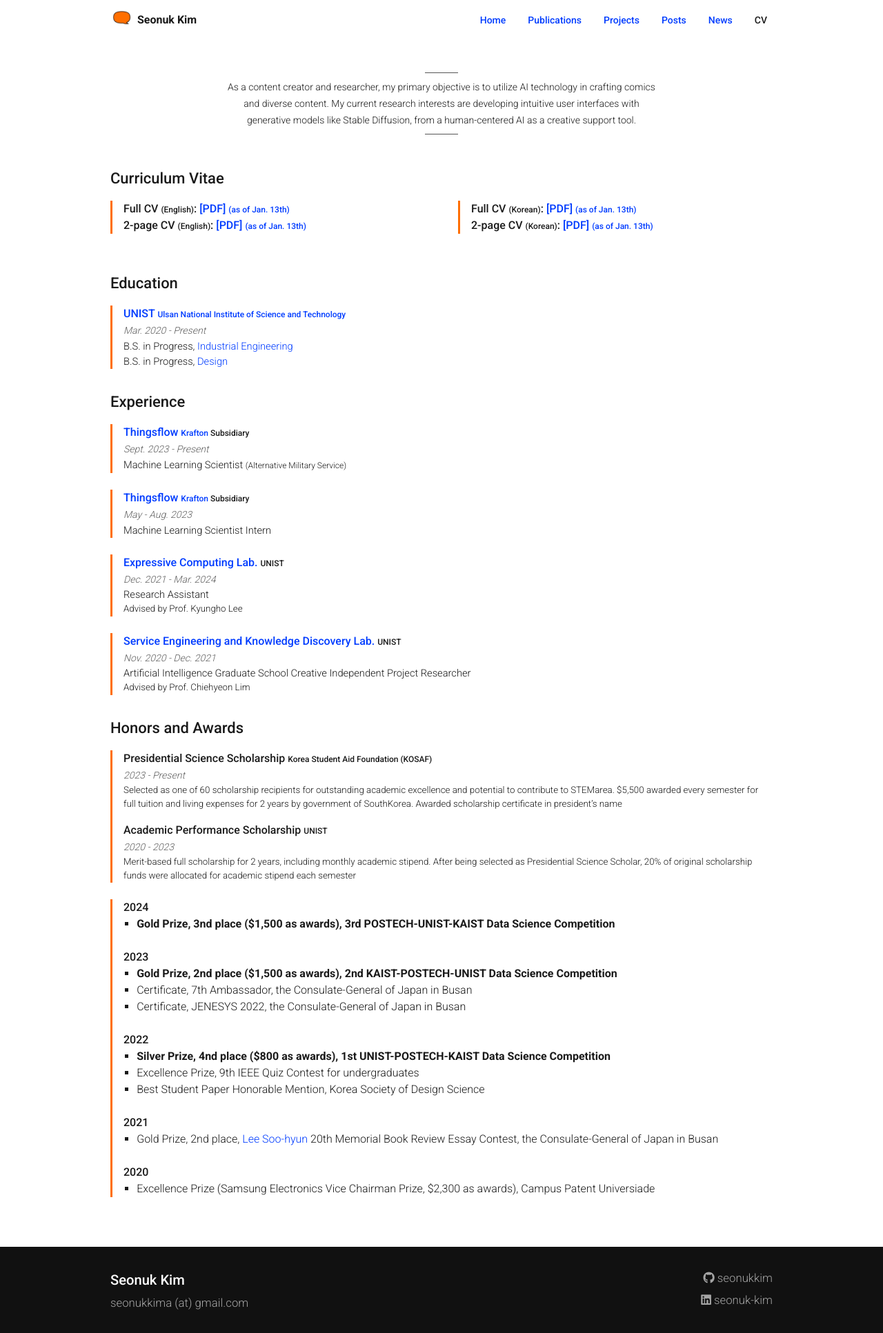
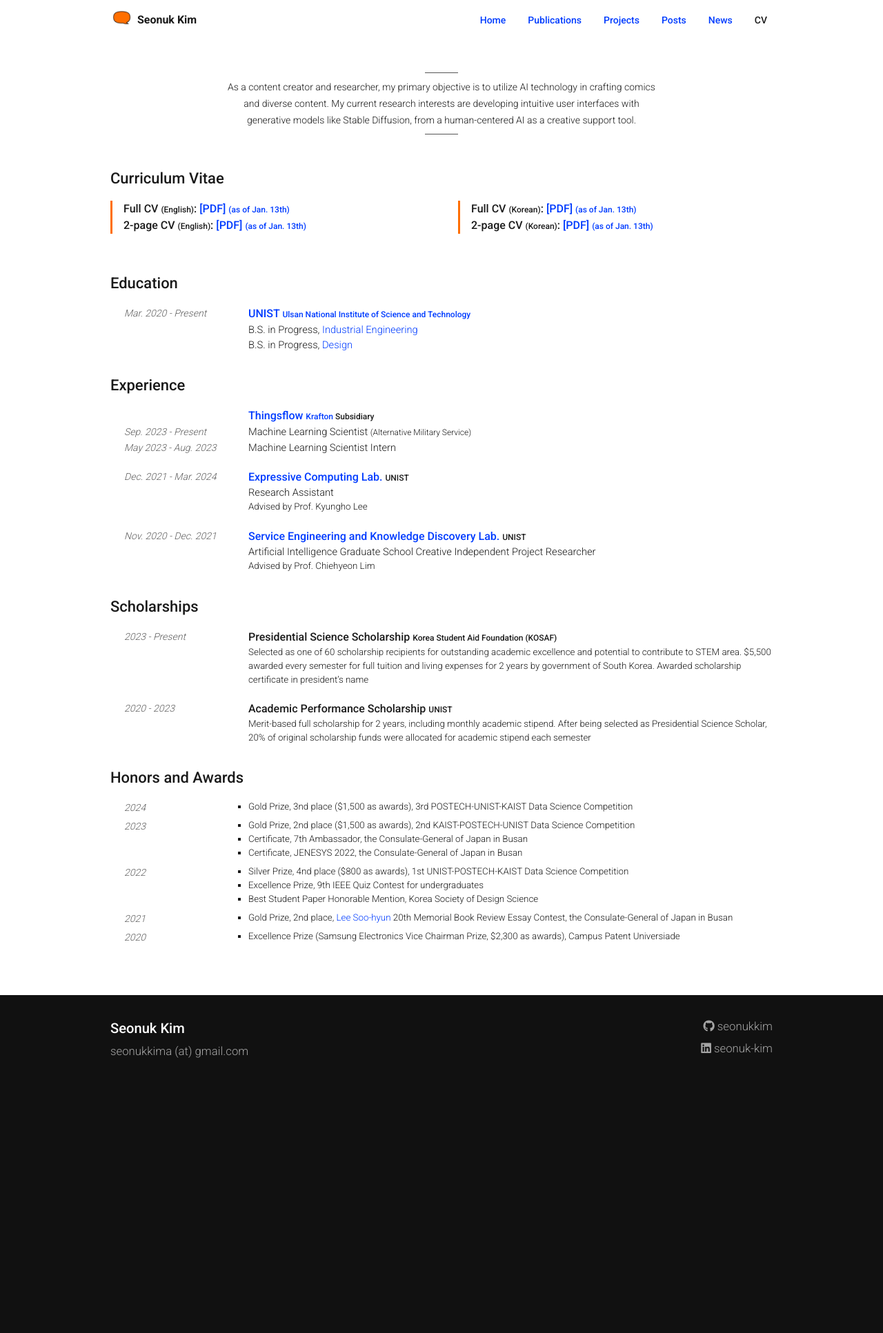
Before and after one commit to seonukkim/seonukkim.github.io, a Jekyll site: the page built from cv.md, in a window 1280 px wide. Shown: the whole page at 69% size. Built offline with Jekyll 4.4.1, drawn with Linux system fonts in a browser that asks for light colours; after the commit the page ends 1568 px from its top, so only the background shows below that.

Commit message:
update: cv page

```diff
--- a/cv.md
+++ b/cv.md
@@ -4,6 +4,30 @@
 permalink: /cv/
 order: 6
 ---
+<head>
+<style>
+.about-grid {
+    display: grid;
+    grid-template-columns: 160px auto;
+    column-gap: 40px;
+    font-size: 16px;
+    margin-top: 10px;
+    margin-bottom: 20px;
+}
+.about-grid .section-title {
+    margin: 0;
+    justify-self: start;
+    align-self: start;
+    font-size: 0.875em;
+    padding-top: 4px;
+    padding-left: 20px;
+}
+.section-title {
+    color: #606060;
+    font-style: italic;
+}
+</style>
+</head>
 
 <p class="sponsors">
 As a content creator and researcher, my primary objective is to utilize AI technology in crafting comics and diverse content. My current research interests are developing intuitive user interfaces with generative models like Stable Diffusion, from a human-centered AI as a creative support tool.
@@ -22,10 +46,10 @@
 </div>
 
 <h2>Education</h2>
-<div class="news-entries grid-1">
-<div class="entry-item course">
-    <h3 class="entry-title"><a href="https://www.unist.ac.kr/">UNIST <span style="font-size: 9pt;">Ulsan National Institute of Science and Technology</span></a></h3>
-    <p class="entry-meta">Mar. 2020 - Present</p>
+<div class="about-grid section">
+	<div class="section-title">Mar. 2020 - Present</div>
+	<div class="about-content">
+		<h3 class="entry-title"><a href="https://www.unist.ac.kr/">UNIST <span style="font-size: 9pt;">Ulsan National Institute of Science and Technology</span></a></h3>
     <p style="font-size: 11pt; line-height: 150%;">
       B.S. in Progress, <a href="https://ie.unist.ac.kr/">Industrial Engineering</a><br>
       B.S. in Progress, <a href="https://design.unist.ac.kr/">Design</a></p>
@@ -33,98 +57,106 @@
 </div>
 
 <h2>Experience</h2>
-<div class="news-entries grid-1">
-  <div class="entry-item course">
+<div class="about-grid section">
+	<div class="section-title"></div>
+	<div class="about-content">
       <h3 class="entry-title"><a href="https://thingsflow.com/">Thingsflow</a> <span style="font-size: 9pt;"><a href="https://www.krafton.com/">Krafton</a> Subsidiary</span></h3>
-      <p class="entry-meta">Sept. 2023 - Present</p>
-      <p style="font-size: 11pt; line-height: 150%;">
-        Machine Learning Scientist <span style="font-size: 9pt;"> (Alternative Military Service)</span>
-      </p>
   </div>
+  <div class="section-title">Sep. 2023 - Present</div>
+	<div class="about-content">
+    <p style="font-size: 11pt; line-height: 150%;">
+        Machine Learning Scientist <span style="font-size: 9pt;"> (Alternative Military Service)</span><br></p>
+  </div>
+  <div class="section-title">May  2023 - Aug. 2023</div>
+	<div class="about-content">
+    <p style="font-size: 11pt; line-height: 150%;">
+      Machine Learning Scientist Intern <br></p>
+  </div>
+</div>
 
-  <div class="entry-item course">
-    <h3 class="entry-title"><a href="https://thingsflow.com/">Thingsflow</a> <span style="font-size: 9pt;"><a href="https://www.krafton.com/">Krafton</a> Subsidiary</span></h3>
-    <p class="entry-meta">May - Aug. 2023</p>
-    <p style="font-size: 11pt; line-height: 150%;">
-      Machine Learning Scientist Intern
-    </p>
-  </div>
-
-  <div class="entry-item course">
-      <h3 class="entry-title"><a href="https://www.klee141.com/">Expressive Computing Lab.</a> <span style="font-size: 9pt;">UNIST</span></h3>
-      <p class="entry-meta">Dec. 2021 - Mar. 2024</p>
+<div class="about-grid section">
+	<div class="section-title">Dec. 2021 - Mar. 2024</div>
+	<div class="about-content">
+		<h3 class="entry-title"><a href="https://www.klee141.com/">Expressive Computing Lab.</a> <span style="font-size: 9pt;">UNIST</span></h3>
       <p style="font-size: 11pt; line-height: 140%;">
         Research Assistant
       <br>
       <span style="font-size: 10pt;">Advised by Prof. Kyungho Lee</span>
       </p>
-  </div>
+</div>
+</div>
 
-  <div class="entry-item course">
-    <h3 class="entry-title"><a href="https://service.unist.ac.kr/">Service Engineering and Knowledge Discovery Lab.</a> <span style="font-size: 9pt;">UNIST</span></h3>
-    <p class="entry-meta">Nov. 2020 - Dec. 2021</p>
-    <p style="font-size: 11pt; line-height: 140%;">
-      Artificial Intelligence Graduate School Creative Independent Project Researcher
+<div class="about-grid section">
+	<div class="section-title">Nov. 2020 - Dec. 2021</div>
+	<div class="about-content">
+		<h3 class="entry-title"><a href="https://service.unist.ac.kr/">Service Engineering and Knowledge Discovery Lab.</a> <span style="font-size: 9pt;">UNIST</span></h3>
+      <p style="font-size: 11pt; line-height: 140%;">
+        Artificial Intelligence Graduate School Creative Independent Project Researcher
     <br>
     <span style="font-size: 10pt;">Advised by Prof. Chiehyeon Lim</span>
-    </p>
-  </div>
+      </p>
+</div>
+</div>
+
+<h2>Scholarships</h2>
+<div class="about-grid section">
+	<div class="section-title">2023 - Present</div>
+	<div class="about-content">
+		<h3 class="entry-title">Presidential Science Scholarship <span style="font-size: 9pt;">Korea Student Aid Foundation (KOSAF)</span></h3>
+      <p style="font-size: 10pt; line-height: 150%;">
+       Selected as one of 60 scholarship recipients for outstanding academic excellence and potential to contribute to STEM area. $5,500 awarded every semester for full tuition and living expenses for 2 years by government of South Korea. Awarded scholarship certificate in president’s name
+      </p>
+</div>
+</div>
+
+<div class="about-grid section">
+	<div class="section-title">2020 - 2023</div>
+	<div class="about-content">
+		<h3 class="entry-title">Academic Performance Scholarship <span style="font-size: 9pt;">UNIST</span></h3>
+      <p style="font-size: 10pt; line-height: 150%;">
+       Merit-based full scholarship for 2 years, including monthly academic stipend. After being selected as Presidential Science Scholar, 20% of original scholarship funds were allocated for academic stipend each semester
+      </p>
+</div>
 </div>
 
 <h2>Honors and Awards</h2>
-<div class="news-entries grid-1">
-  <div class="entry-item course">
-      <h3 class="entry-title">Presidential Science Scholarship <span style="font-size: 9pt;">Korea Student Aid Foundation (KOSAF)</span></h3>
-      <p class="entry-meta">2023 - Present</p>
-      <p style="font-size: 10pt; line-height: 150%;">
-       Selected as one of 60 scholarship recipients for outstanding academic excellence and potential to contribute to STEMarea. $5,500 awarded every semester for full tuition and living expenses for 2 years by government of SouthKorea. Awarded scholarship certificate in president’s name
-      </p>
-      <br>
-       <h3 class="entry-title">Academic Performance Scholarship <span style="font-size: 9pt;">UNIST</span></h3>
-       <p class="entry-meta">2020 - 2023</p>
-       <p style="font-size: 10pt; line-height: 150%;">
-       Merit-based full scholarship for 2 years, including monthly academic stipend. After being selected as Presidential Science Scholar, 20% of original scholarship funds were allocated for academic stipend each semester
-      </p>
+<div class="about-grid section">
+	<div class="section-title">2024</div>
+	<div class="about-content">
+    <ul style="list-style-type:square; font-size: 10pt; line-height: 150%; margin-bottom: 5px; padding-bottom: 2px;">
+      <li>Gold Prize, 3nd place ($1,500 as awards), 3rd POSTECH-UNIST-KAIST Data Science Competition</li>
+    </ul>
+  </div>
+
+  <div class="section-title">2023</div>
+	<div class="about-content">
+    <ul style="list-style-type:square; font-size: 10pt; line-height: 150%; margin-bottom: 5px; padding-bottom: 2px;">
+      <li>Gold Prize, 2nd place ($1,500 as awards), 2nd KAIST-POSTECH-UNIST Data Science Competition</li>
+      <li>Certificate, 7th Ambassador, the Consulate-General of Japan in Busan</li>
+      <li>Certificate, JENESYS 2022, the Consulate-General of Japan in Busan</li>
+    </ul>
+  </div>
+
+  <div class="section-title">2022</div>
+	<div class="about-content">
+    <ul style="list-style-type:square; font-size: 10pt; line-height: 150%; margin-bottom: 5px; padding-bottom: 2px;">
+      <li>Silver Prize, 4nd place ($800 as awards), 1st UNIST-POSTECH-KAIST Data Science Competition</li>
+      <li>Excellence Prize, 9th IEEE Quiz Contest for undergraduates</li>
+      <li>Best Student Paper Honorable Mention, Korea Society of Design Science</li>
+    </ul>
+  </div>
+
+  <div class="section-title">2021</div>
+	<div class="about-content">
+    <ul style="list-style-type:square; font-size: 10pt; line-height: 150%; margin-bottom: 5px; padding-bottom: 2px;">
+      <li>Gold Prize, 2nd place, <a href="https://www.donga.com/en/article/all/20011231/210363/1/">Lee Soo-hyun</a> 20th Memorial Book Review Essay Contest, the Consulate-General of Japan in Busan</li>
+    </ul>
+  </div>
+
+  <div class="section-title">2020</div>
+	<div class="about-content">
+    <ul style="list-style-type:square; font-size: 10pt; line-height: 150%; margin-bottom: 5px; padding-bottom: 2px;">
+      <li>Excellence Prize (Samsung Electronics Vice Chairman Prize, $2,300 as awards), Campus Patent Universiade</li>
+    </ul>
   </div>
 </div>
-<style>
-
-</style>
-<div class="news-entries grid-1">
-    <div class="entry-item course">
-        <p style="font-size: 11pt; line-height: 150%;">
-        <h3 class="entry-title">2024</h3>
-          <ul style="list-style-type:square; margin-left:1.2em">
-            <li><strong>Gold Prize, 3nd place ($1,500 as awards), 3rd POSTECH-UNIST-KAIST Data Science Competition</strong></li>
-          </ul>
-        </p>
-        <p style="font-size: 11pt; line-height: 150%;">
-        <h3 class="entry-title">2023</h3>
-          <ul style="list-style-type:square; margin-left:1.2em">
-            <li><strong>Gold Prize, 2nd place ($1,500 as awards), 2nd KAIST-POSTECH-UNIST Data Science Competition</strong></li>
-            <li>Certificate, 7th Ambassador, the Consulate-General of Japan in Busan</li>
-            <li>Certificate, JENESYS 2022, the Consulate-General of Japan in Busan</li>
-          </ul>
-        </p>
-        <p style="font-size: 11pt; line-height: 150%;">
-        <h3 class="entry-title">2022</h3>
-          <ul style="list-style-type:square; margin-left:1.2em">
-            <li><strong>Silver Prize, 4nd place ($800 as awards), 1st UNIST-POSTECH-KAIST Data Science Competition</strong></li>
-            <li>Excellence Prize, 9th IEEE Quiz Contest for undergraduates</li>
-            <li>Best Student Paper Honorable Mention, Korea Society of Design Science</li>
-          </ul>
-        </p>
-        <p style="font-size: 11pt; line-height: 150%;" title="Ariticle about Lee Soo-hyun">
-        <h3 class="entry-title">2021</h3>
-          <ul style="list-style-type:square; margin-left:1.2em">
-            <li>Gold Prize, 2nd place, <a href="https://www.donga.com/en/article/all/20011231/210363/1/">Lee Soo-hyun</a> 20th Memorial Book Review Essay Contest, the Consulate-General of Japan in Busan</li>
-          </ul>
-        </p>
-        <p style="font-size: 11pt; line-height: 150%;">
-        <h3 class="entry-title">2020</h3>
-          <ul style="list-style-type:square; margin-left:1.2em">
-            <li>Excellence Prize (Samsung Electronics Vice Chairman Prize, $2,300 as awards), Campus Patent Universiade</li>
-          </ul>
-        </p>
-    </div>
-</div>
```
